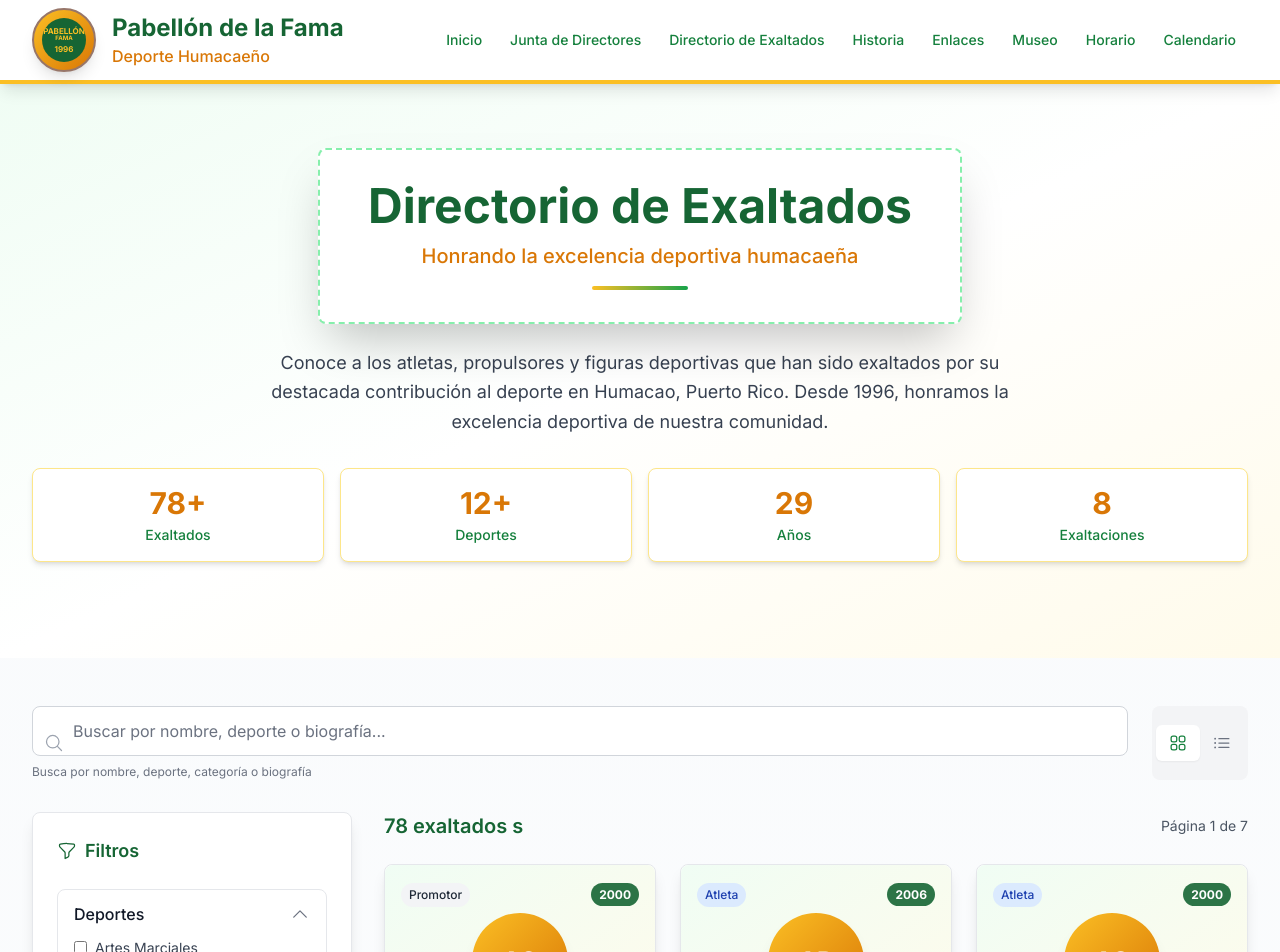
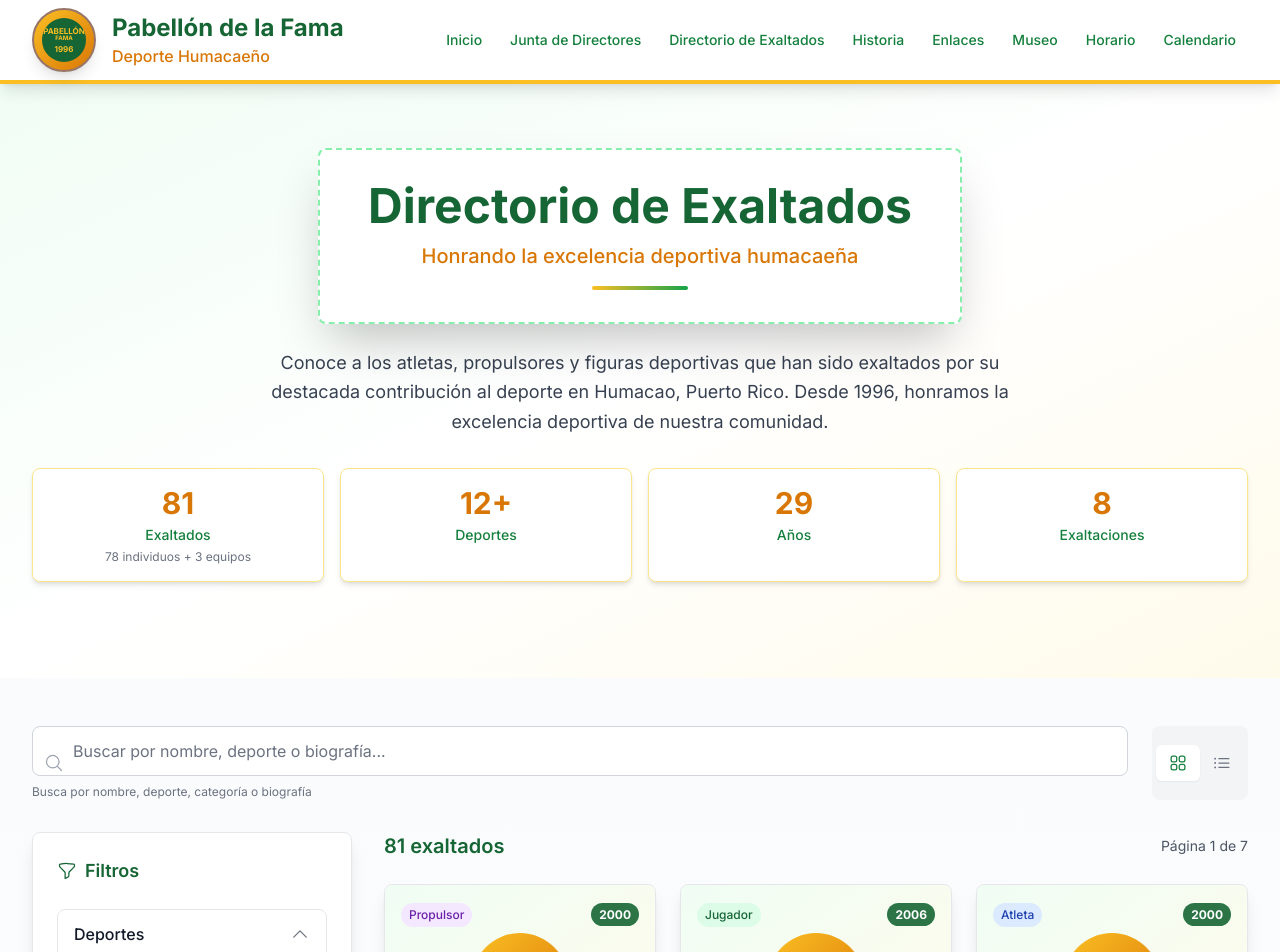
Before and after one commit to temiban013/pabellon-fama, a Next.js app: page /directorio in a window 1280 px wide. Shown: the top 952 px of the page. Built offline with nearby package versions, Linux system fonts and the light colour scheme.

Commit message:
fix: 81 exaltados: individuos y equipos

```diff
--- a/src/app/directorio/page.tsx
+++ b/src/app/directorio/page.tsx
@@ -71,10 +71,13 @@ export default function DirectorioPage() {
           <div className="grid grid-cols-2 md:grid-cols-4 gap-4 mb-8">
             <div className="bg-white rounded-lg p-4 text-center shadow-md border border-pabellon-gold-200">
               <div className="text-2xl lg:text-3xl font-bold text-pabellon-gold-600 mb-1">
-                78+
+                81
               </div>
               <p className="text-sm font-medium text-pabellon-green-700">
                 Exaltados
+              </p>
+              <p className="text-xs text-gray-500 mt-1">
+                78 individuos + 3 equipos
               </p>
             </div>
             <div className="bg-white rounded-lg p-4 text-center shadow-md border border-pabellon-gold-200">
--- a/src/components/directorio/DirectorioClient.tsx
+++ b/src/components/directorio/DirectorioClient.tsx
@@ -25,16 +25,23 @@ function flattenExaltadosData(): Exaltado[] {
 
   // Mapeo de categorías del JSON a las categorías del tipo
   const categoriaMap: Record<string, CategoriaExaltado> = {
-    jugadores: "atleta",
-    propulsores: "promotor",
+    atletas: "atleta",
+    jugadores: "jugador",
+    boxeadores: "boxeador",
+    propulsores: "propulsor",
     dirigentes: "dirigente",
+    cronistas: "cronista",
+    equipos: "equipo",
   };
 
   Object.entries(exaltadosData).forEach(([deporte, categorias]) => {
     if (deporte === "estadisticas") return;
 
-    Object.entries(categorias as Record<string, Exaltado[]>).forEach(
-      ([categoria, personas]) => {
+    // Verificar que categorias sea un objeto válido
+    if (categorias && typeof categorias === 'object' && !Array.isArray(categorias)) {
+      Object.entries(categorias).forEach(([categoria, personas]) => {
+        // Verificar que personas sea un array
+        if (Array.isArray(personas)) {
           personas.forEach((persona) => {
             exaltados.push({
               ...persona,
@@ -42,7 +49,8 @@ function flattenExaltadosData(): Exaltado[] {
             });
           });
         }
-    );
+      });
+    }
   });
 
   return exaltados;
@@ -87,8 +95,11 @@ export function DirectorioClient({ className = "" }: DirectorioClientProps) {
           (exaltado) =>
             exaltado.nombre.toLowerCase().includes(search) ||
             exaltado.apellidos?.toLowerCase().includes(search) ||
+            exaltado.nombreCompleto.toLowerCase().includes(search) ||
             exaltado.deporte.some((d) => d.toLowerCase().includes(search)) ||
-            exaltado.biografia?.toLowerCase().includes(search)
+            exaltado.biografia?.toLowerCase().includes(search) ||
+            exaltado.categoria.toLowerCase().includes(search) ||
+            exaltado.exaltacion?.toLowerCase().includes(search)
         );
       }
 
@@ -282,9 +293,8 @@ export function DirectorioClient({ className = "" }: DirectorioClientProps) {
                 <h2 className="text-xl font-semibold text-pabellon-green-800">
                   {totalItems} exaltado{totalItems !== 1 ? "s" : ""}{" "}
                   {searchTerm || Object.keys(filters).length > 0
-                    ? "encontrado"
+                    ? `encontrado${totalItems !== 1 ? "s" : ""}`
                     : ""}
-                  {totalItems !== 1 ? "s" : ""}
                 </h2>
                 {searchTerm && (
                   <p className="text-sm text-gray-600 mt-1">
--- a/src/components/directorio/ExaltadoCard.tsx
+++ b/src/components/directorio/ExaltadoCard.tsx
@@ -3,6 +3,24 @@
 import Image from "next/image";
 import { type Exaltado } from "@/lib/types";
 import { getInitials, capitalize } from "@/lib/utils";
+
+// Mapeo para mostrar nombres más descriptivos de categorías
+const categoriasLabels: Record<string, string> = {
+  atleta: "Atleta",
+  jugador: "Jugador",
+  boxeador: "Boxeador",
+  propulsor: "Propulsor",
+  cronista: "Cronista Deportivo",
+  equipo: "Equipo",
+  promotor: "Promotor",
+  dirigente: "Dirigente",
+  entrenador: "Entrenador",
+  arbitro: "Árbitro",
+  comentarista: "Comentarista",
+  benefactor: "Benefactor",
+  "atleta-propulsor": "Atleta-Propulsor",
+  "jugador-propulsor": "Jugador-Propulsor",
+};
 
 interface ExaltadoCardProps {
   exaltado: Exaltado;
@@ -17,7 +35,9 @@ export function ExaltadoCard({
   onClick,
   className = "",
 }: ExaltadoCardProps) {
-  const initials = getInitials(exaltado.nombre);
+  // Para equipos, usar un ícono diferente en lugar de iniciales
+  const isTeam = exaltado.categoria === "equipo";
+  const initials = isTeam ? "⚾" : getInitials(exaltado.nombre);
 
   // Función para obtener color de categoría
   const getCategoryColor = (categoria: string) => {
@@ -125,7 +145,7 @@ export function ExaltadoCard({
                 exaltado.categoria
               )}`}
             >
-              {capitalize(exaltado.categoria)}
+              {categoriasLabels[exaltado.categoria] || capitalize(exaltado.categoria)}
             </div>
             <div className="text-sm font-medium text-pabellon-gold-600">
               {exaltado.anoExaltacion}
@@ -175,7 +195,7 @@ export function ExaltadoCard({
               exaltado.categoria
             )}`}
           >
-            {capitalize(exaltado.categoria)}
+            {categoriasLabels[exaltado.categoria] || capitalize(exaltado.categoria)}
           </span>
         </div>
 
--- a/src/components/directorio/FilterPanel.tsx
+++ b/src/components/directorio/FilterPanel.tsx
@@ -8,6 +8,22 @@ import {
 } from "@heroicons/react/24/outline";
 import { type FiltrosDirectorio, type CategoriaExaltado } from "@/lib/types";
 import { capitalize } from "@/lib/utils";
+
+// Mapeo para mostrar nombres más descriptivos de categorías
+const categoriasLabels: Record<string, string> = {
+  atleta: "Atleta",
+  jugador: "Jugador",
+  boxeador: "Boxeador",
+  propulsor: "Propulsor",
+  cronista: "Cronista Deportivo",
+  equipo: "Equipo",
+  promotor: "Promotor",
+  dirigente: "Dirigente",
+  entrenador: "Entrenador",
+  arbitro: "Árbitro",
+  comentarista: "Comentarista",
+  benefactor: "Benefactor",
+};
 
 type SortOption = "nombre" | "ano" | "deporte";
 type SortDirection = "asc" | "desc";
@@ -201,7 +217,7 @@ export function FilterPanel({
                   className="rounded border-gray-300 text-pabellon-gold-600 focus:ring-pabellon-gold-500"
                 />
                 <span className="ml-2 text-sm text-gray-700">
-                  {capitalize(categoria)}
+                  {categoriasLabels[categoria] || capitalize(categoria)}
                 </span>
               </label>
             ))}
@@ -325,7 +341,7 @@ export function FilterPanel({
             {filters.categoria?.length && (
               <div className="text-gray-600">
                 <span className="font-medium">Categorías:</span>{" "}
-                {filters.categoria.map(capitalize).join(", ")}
+                {filters.categoria.map(cat => categoriasLabels[cat] || capitalize(cat)).join(", ")}
               </div>
             )}
             {(filters.anoDesde || filters.anoHasta) && (
--- a/src/data/exaltados.json
+++ b/src/data/exaltados.json
@@ -195,6 +195,23 @@
         "anoExaltacion": 2015,
         "exaltacion": "8va. Exaltación",
         "biografia": "Atleta destacado conocido por su dedicación y logros en el atletismo.",
+        "logros": [],
+        "reconocimientos": [],
+        "foto": null,
+        "estado": "activo"
+      }
+    ],
+    "propulsores": [
+      {
+        "id": "rafael-perez",
+        "nombre": "Rafael Pérez",
+        "apellidos": "Pérez",
+        "nombreCompleto": "Rafael Pérez",
+        "deporte": ["Atletismo"],
+        "categoria": "propulsor",
+        "anoExaltacion": 2012,
+        "exaltacion": "7ma. Exaltación",
+        "biografia": "Propulsor del atletismo humacaeño, dedicado al desarrollo de atletas.",
         "logros": [],
         "reconocimientos": [],
         "foto": null,
@@ -640,6 +657,36 @@
         "reconocimientos": [],
         "foto": null,
         "estado": "activo"
+      },
+      {
+        "id": "luis-f-baby-carrasquillo",
+        "nombre": "Luis F. (Baby) Carrasquillo",
+        "apellidos": "Carrasquillo",
+        "nombreCompleto": "Luis F. (Baby) Carrasquillo",
+        "deporte": ["Béisbol"],
+        "categoria": "propulsor",
+        "anoExaltacion": 2012,
+        "exaltacion": "7ma. Exaltación",
+        "biografia": "Propulsor del béisbol humacaeño, dedicado al desarrollo de talentos.",
+        "logros": [],
+        "reconocimientos": [],
+        "foto": null,
+        "estado": "activo"
+      },
+      {
+        "id": "inocencio-ino-olmeda",
+        "nombre": "Inocencio (Ino) Olmeda",
+        "apellidos": "Olmeda",
+        "nombreCompleto": "Inocencio (Ino) Olmeda",
+        "deporte": ["Béisbol"],
+        "categoria": "propulsor",
+        "anoExaltacion": 2012,
+        "exaltacion": "7ma. Exaltación",
+        "biografia": "Propulsor del béisbol humacaeño, dedicado al desarrollo del deporte.",
+        "logros": [],
+        "reconocimientos": [],
+        "foto": null,
+        "estado": "activo"
       }
     ],
     "equipos": [
@@ -652,8 +699,8 @@
         "categoria": "equipo",
         "anoExaltacion": 2002,
         "exaltacion": "2da. Exaltación",
-        "biografia": "Histórico equipo de béisbol que representó con orgullo a Humacao en 1951.",
-        "logros": [],
+        "biografia": "Histórico equipo de béisbol que conquistó el campeonato en 1951, único título de los Grises hasta nuestros días.",
+        "logros": ["Campeón Doble A 1951"],
         "reconocimientos": [],
         "foto": null,
         "estado": "activo"
@@ -667,8 +714,8 @@
         "categoria": "equipo",
         "anoExaltacion": 2006,
         "exaltacion": "4ta. Exaltación",
-        "biografia": "Destacado equipo de béisbol que marcó una época en el deporte humacaeño.",
-        "logros": [],
+        "biografia": "Destacado equipo de béisbol que obtuvo el Subcampeonato en 1960.",
+        "logros": ["Subcampeón Doble A 1960"],
         "reconocimientos": [],
         "foto": null,
         "estado": "activo"
@@ -834,6 +881,21 @@
         "reconocimientos": [],
         "foto": null,
         "estado": "activo"
+      },
+      {
+        "id": "luis-r-alvarez-vazquez",
+        "nombre": "Luis R. Álvarez Vázquez",
+        "apellidos": "Álvarez Vázquez",
+        "nombreCompleto": "Luis R. Álvarez Vázquez",
+        "deporte": ["Fútbol"],
+        "categoria": "propulsor",
+        "anoExaltacion": 2015,
+        "exaltacion": "8va. Exaltación",
+        "biografia": "Propulsor del fútbol humacaeño, dedicado al desarrollo del deporte.",
+        "logros": [],
+        "reconocimientos": [],
+        "foto": null,
+        "estado": "activo"
       }
     ],
     "equipos": [
@@ -869,6 +931,23 @@
         "logros": [],
         "reconocimientos": [],
         "foto": "/images/exaltados/jose-casillas.jpg",
+        "estado": "activo"
+      }
+    ],
+    "propulsores": [
+      {
+        "id": "richard-timmy-boyle",
+        "nombre": "Richard (Timmy) Boyle",
+        "apellidos": "Boyle",
+        "nombreCompleto": "Richard (Timmy) Boyle",
+        "deporte": ["Baloncesto", "Voleibol"],
+        "categoria": "propulsor",
+        "anoExaltacion": 2010,
+        "exaltacion": "6ta. Exaltación",
+        "biografia": "Propulsor del baloncesto y voleibol humacaeño.",
+        "logros": [],
+        "reconocimientos": [],
+        "foto": null,
         "estado": "activo"
       }
     ]
@@ -979,6 +1058,23 @@
         "anoExaltacion": 2015,
         "exaltacion": "8va. Exaltación",
         "biografia": "Pesista humacaeño con destacada trayectoria en competencias.",
+        "logros": [],
+        "reconocimientos": [],
+        "foto": null,
+        "estado": "activo"
+      }
+    ],
+    "propulsores": [
+      {
+        "id": "gilberto-gilbert-lopez",
+        "nombre": "Gilberto (Gilbert) López",
+        "apellidos": "López",
+        "nombreCompleto": "Gilberto (Gilbert) López",
+        "deporte": ["Levantamiento de Pesas"],
+        "categoria": "propulsor",
+        "anoExaltacion": 2012,
+        "exaltacion": "7ma. Exaltación",
+        "biografia": "Propulsor del levantamiento de pesas humacaeño.",
         "logros": [],
         "reconocimientos": [],
         "foto": null,
@@ -1122,6 +1218,25 @@
       }
     ]
   },
+  "tenis": {
+    "propulsores": [
+      {
+        "id": "jose-m-pepe-lopez",
+        "nombre": "José M. (Pepe) López",
+        "apellidos": "López",
+        "nombreCompleto": "José M. (Pepe) López",
+        "deporte": ["Tenis"],
+        "categoria": "propulsor",
+        "anoExaltacion": 2012,
+        "exaltacion": "7ma. Exaltación",
+        "biografia": "Propulsor del tenis humacaeño.",
+        "logros": [],
+        "reconocimientos": [],
+        "foto": null,
+        "estado": "activo"
+      }
+    ]
+  },
   "deportes-varios": {
     "propulsores": [
       {
@@ -1153,66 +1268,6 @@
         "reconocimientos": [],
         "foto": null,
         "estado": "activo"
-      },
-      {
-        "id": "richard-timmy-boyle",
-        "nombre": "Richard (Timmy) Boyle",
-        "apellidos": "Boyle",
-        "nombreCompleto": "Richard (Timmy) Boyle",
-        "deporte": ["Baloncesto", "Voleibol"],
-        "categoria": "propulsor",
-        "anoExaltacion": 2010,
-        "exaltacion": "6ta. Exaltación",
-        "biografia": "Propulsor del baloncesto y voleibol humacaeño.",
-        "logros": [],
-        "reconocimientos": [],
-        "foto": null,
-        "estado": "activo"
-      },
-      {
-        "id": "jose-m-pepe-lopez",
-        "nombre": "José M. (Pepe) López",
-        "apellidos": "López",
-        "nombreCompleto": "José M. (Pepe) López",
-        "deporte": ["Tenis"],
-        "categoria": "propulsor",
-        "anoExaltacion": 2012,
-        "exaltacion": "7ma. Exaltación",
-        "biografia": "Propulsor del tenis humacaeño.",
-        "logros": [],
-        "reconocimientos": [],
-        "foto": null,
-        "estado": "activo"
-      },
-      {
-        "id": "gilberto-gilbert-lopez",
-        "nombre": "Gilberto (Gilbert) López",
-        "apellidos": "López",
-        "nombreCompleto": "Gilberto (Gilbert) López",
-        "deporte": ["Levantamiento de Pesas"],
-        "categoria": "propulsor",
-        "anoExaltacion": 2012,
-        "exaltacion": "7ma. Exaltación",
-        "biografia": "Propulsor del levantamiento de pesas humacaeño.",
-        "logros": [],
-        "reconocimientos": [],
-        "foto": null,
-        "estado": "activo"
-      },
-      {
-        "id": "luis-r-alvarez-vazquez",
-        "nombre": "Luis R. Álvarez Vázquez",
-        "apellidos": "Álvarez Vázquez",
-        "nombreCompleto": "Luis R. Álvarez Vázquez",
-        "deporte": ["Fútbol"],
-        "categoria": "propulsor",
-        "anoExaltacion": 2015,
-        "exaltacion": "8va. Exaltación",
-        "biografia": "Propulsor del fútbol humacaeño, dedicado al desarrollo del deporte.",
-        "logros": [],
-        "reconocimientos": [],
-        "foto": null,
-        "estado": "activo"
       }
     ],
     "cronistas": [
@@ -1235,7 +1290,9 @@
   },
   "estadisticas": {
     "totalExaltados": 78,
-    "deportesRepresentados": 10,
+    "totalEquipos": 3,
+    "totalEntradas": 81,
+    "deportesRepresentados": 12,
     "exaltacionesPorAno": {
       "2000": 20,
       "2002": 8,
@@ -1244,11 +1301,30 @@
       "2008": 8,
       "2010": 6,
       "2012": 14,
-      "2015": 5
+      "2015": 6
     },
     "categorias": {
       "atletas": 45,
-      "propulsores": 30,
+      "jugadores": 23,
+      "propulsores": 27,
+      "cronistas": 1,
+      "equipos": 3
+    },
+    "deportesPorCategoria": {
+      "artes-marciales": 1,
+      "atletismo": 13,
+      "beisbol": 32,
+      "boxeo": 5,
+      "futbol": 7,
+      "baloncesto": 2,
+      "ciclismo": 1,
+      "levantamiento-pesas": 7,
+      "lucha-olimpica": 2,
+      "natacion": 2,
+      "paso-fino": 2,
+      "tiro": 2,
+      "tenis": 1,
+      "deportes-varios": 3,
       "equipos": 3
     }
   }
```
Also changed, not shown: src/lib/types.ts (+7 -1 lines). Lines whose indentation alone changed are shown as unchanged.
